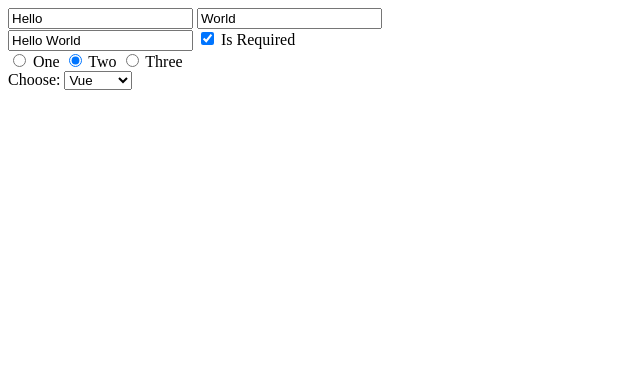
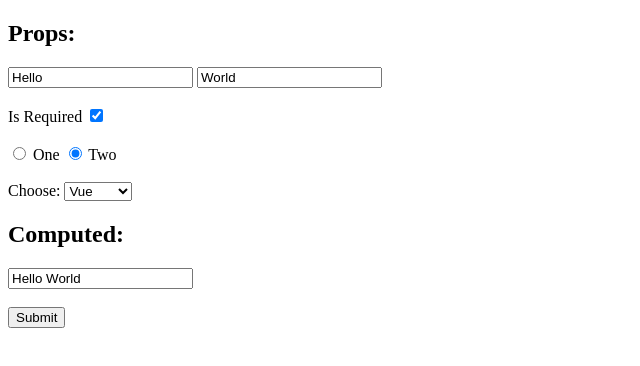
Before and after one commit to DanielNekrasov/reactive-form, a website built with webpack: page index.html in a window 1280 px wide. Shown: the whole page, without its empty margins (0-640 px from the left). Built offline with nearby package versions, Linux system fonts and the light colour scheme.

Commit message:
html format

```diff
--- a/index.html
+++ b/index.html
@@ -9,27 +9,22 @@
 
   <body>
     <form action="" id="form">
-      <label>
-        <input type="text" name="prop1" />
-      </label>
-      <label>
-        <input type="text" name="prop2" />
-      </label>
+      <div>
+        <h2>Props:</h2>
+        <div>
+          <label for="prop1"></label>
+          <input type="text" name="prop1" id="prop1"/>
 
+          <label for="prop2"></label>
+          <input type="text" name="prop2" id="prop2"/>
+        </div>
         <br>
-
-      <label>
-        <input type="text" name="prop5" />
-      </label>
-
-      <!-- Checkbox-->
-      <label>
-        <input type="checkbox" name="prop3">
-        Is Required
-      </label>
-
+        <div>
+          <label for="prop3">Is Required</label>
+          <input type="checkbox" name="prop3" id="prop3">
+        </div>
         <br>
-      <!-- Radio-->
+        <div>
           <label>
             <input type="radio" name="prop4" value="one">
             One
@@ -38,18 +33,25 @@
             <input type="radio" name="prop4" value="two">
             Two
           </label>
-      <label>
-        <input type="radio" name="prop4" value="three">
-        Three
-      </label>
-
+        </div>
         <br>
+        <div>
           <label for="select">Choose:</label>
           <select name="prop-select" id="select">
             <option value="react">React</option>
             <option value="vue">Vue</option>
             <option value="angular">Angular</option>
           </select>
+        </div>
+      </div>
+      <div>
+        <h2>Computed:</h2>
+        <label>
+          <input type="text" name="prop5" />
+        </label>
+      </div>
+      <br>
+      <button type="submit">Submit</button>
     </form>
 
     <script src="./dist/bundle.js"></script>
```
Lines whose indentation alone changed are shown as unchanged.
